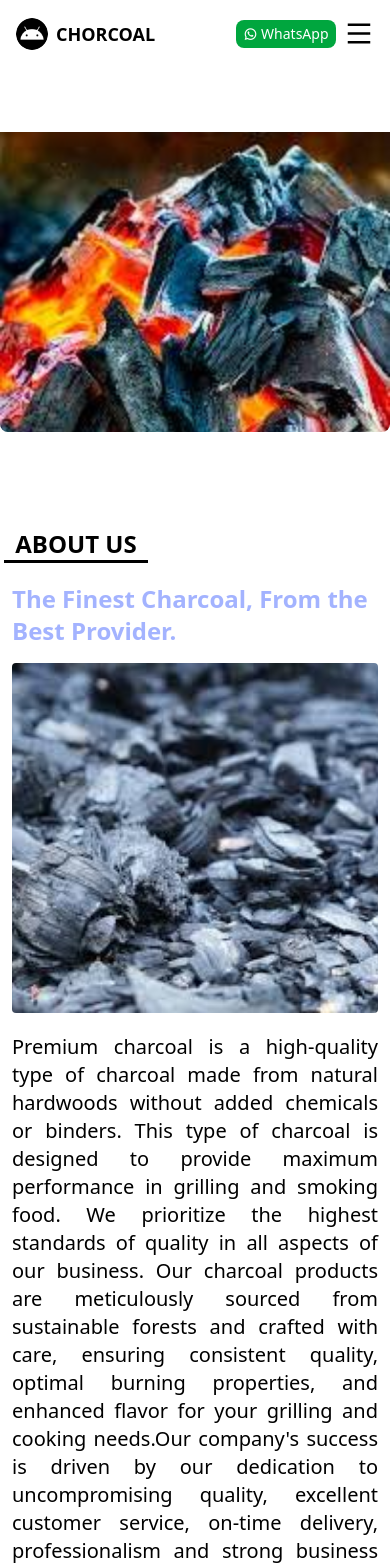
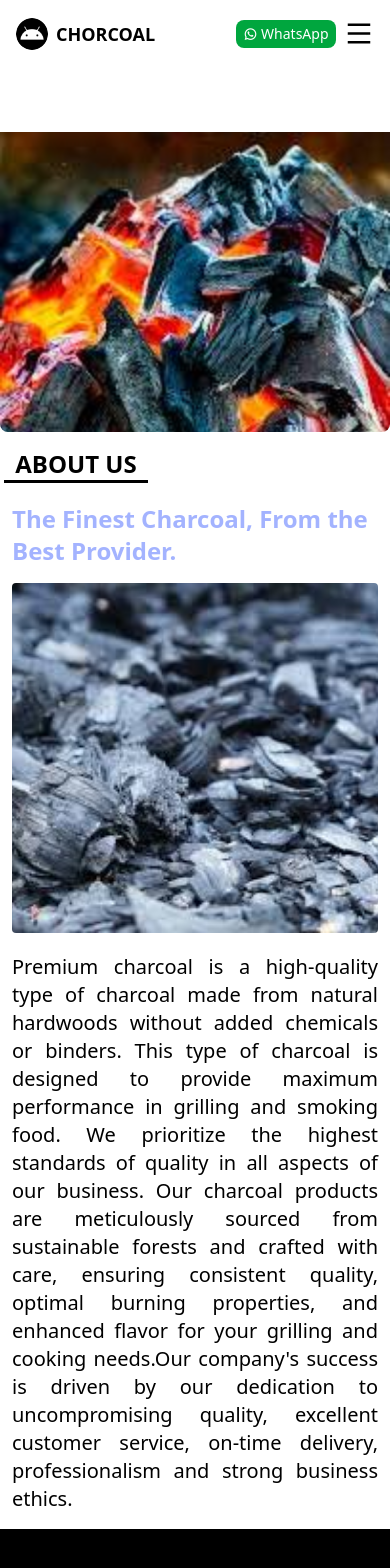
Before and after one commit to hilalhamdh/charcoalpremium, a React (Vite) app: page / in a window 390 px wide. Shown: the top 1568 px of the page. Built offline with nearby package versions, Linux system fonts and the light colour scheme.

Commit message:
add file

```diff
--- a/src/pages/AboutPages.jsx
+++ b/src/pages/AboutPages.jsx
@@ -1,6 +1,6 @@
 function AboutPages() {
   return (
-    <div className="pt-20">
+    <div className="md:pt-20">
       <div className="container mx-auto py-4">
         <h1 className="text-center text-2xl font-bold border-b-3 w-36 ml-1 md:ml-14  border-black">
           ABOUT US
```
